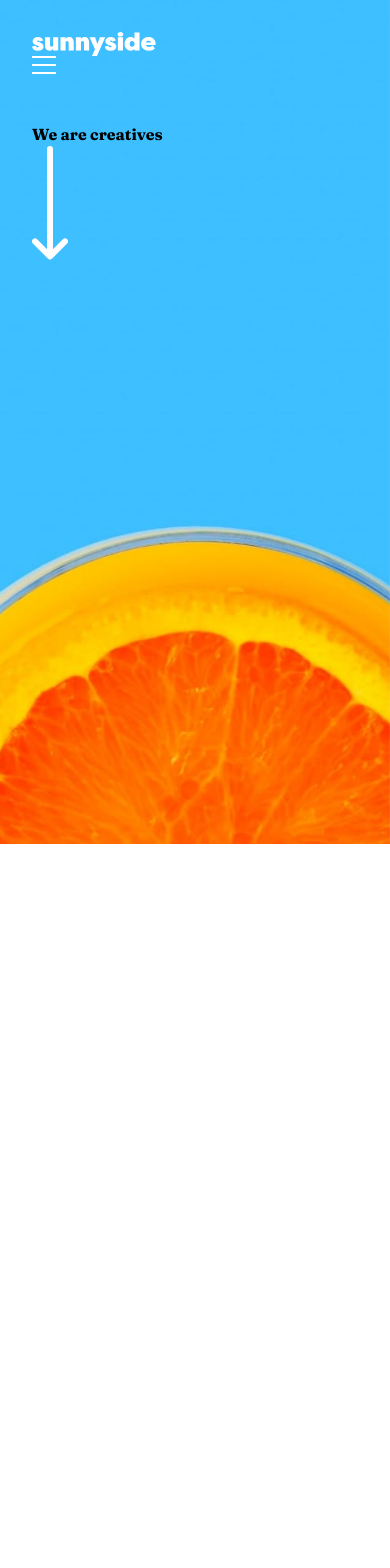
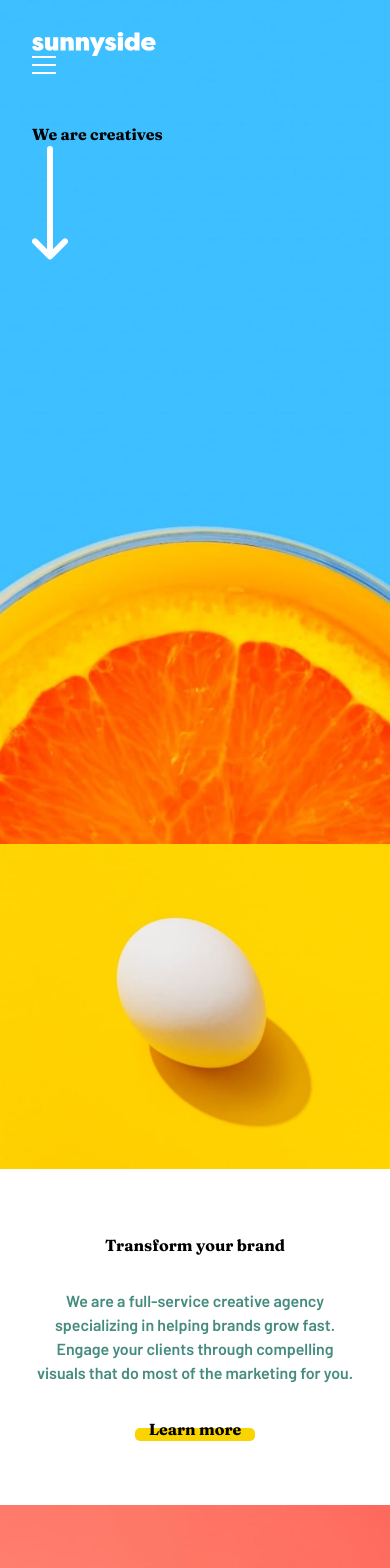
Before and after one commit to JacobJax/sunnyside, a React (Vite) app: page / in a window 390 px wide. Shown: the top 1568 px of the page. Before the commit the page ends 844 px from the top, so only its background shows below. Built offline with nearby package versions, Linux system fonts and the light colour scheme.

Commit message:
build about section

```diff
--- a/src/App.jsx
+++ b/src/App.jsx
@@ -1,6 +1,7 @@
 import './App.css'
 import Navbar from './components/Navbar'
 import Header from './components/Header'
+import About from './components/About'
 
 function App() {
 
@@ -10,6 +11,7 @@
         <Navbar />
         <Header />
       </section>
+      <About />
     </>
   )
 }
--- /dev/null
+++ b/src/components/About.css
@@ -0,0 +1,52 @@
+#about h1, .btn {
+   font-family: 'Fraunces', serif;
+   margin: 2rem 0;
+}
+#about img {
+   height: 100%;
+   width: 100%;
+   object-fit: cover;
+   object-position: center;
+}
+#about p{
+   font-family: 'Barlow', sans-serif;
+   color: var(--dark-moderate-cyan);
+}
+.about-text {
+   padding: 2rem;
+   text-align: center;
+}
+.btn-underline {
+   position: relative;
+}
+.btn-underline::after{
+   position: absolute;
+   bottom: -2px;
+   left: -14px;
+   right: -14px;
+   height: .8rem;
+   content: '';
+   z-index: -1;
+   max-width: 14rem;
+   border-radius: 5px;
+}
+#tr-btn::after{
+   background-color: var(--yellow);
+}
+#st-btn::after{
+   background-color: var(--soft-red);
+}
+
+
+@media (min-width: 768px) {
+   .about-text {
+      text-align: left;
+      display: flex;
+      flex-direction: column;
+      justify-content: center;
+      padding: 2rem 4rem;
+   }
+   .about-detail div {
+      width: 50%;
+   }
+}
--- /dev/null
+++ b/src/components/About.jsx
@@ -0,0 +1,34 @@
+import './About.css'
+import TransformImg from '../assets/images/desktop/image-transform.jpg'
+import StandoutImg from '../assets/images/desktop/image-stand-out.jpg'
+
+export default function About() {
+   return (
+      <section id="about">
+         <div className="about-detail md:flex md:flex-row-reverse">
+            <div className="about-illiustration">
+               <img src={TransformImg} alt="Transformation illustration" />
+            </div>
+            <div className="about-text">
+               <h1 className='text-3xl'>Transform your brand</h1>
+               <p className='text-lg'> We are a full-service creative agency specializing in helping brands grow fast.</p> <p> Engage your clients through compelling visuals that do most of the marketing for you.</p>
+               <div className="btn">
+                  <a id='tr-btn' className='text-xl btn-underline' href="#">Learn more</a>
+               </div>
+            </div>
+         </div>
+         <div className="about-detail md:flex">
+            <div className="about-illiustration">
+               <img src={StandoutImg} alt="Transformation illustration" />
+            </div>
+            <div className="about-text">
+               <h1 className='text-3xl'>Stand out to the right audience</h1>
+               <p className='text-lg'> Using a collaborative formula of designers, researchers, photographers, videographers, and copywriters, we’ll build and extend your brand in digital places. </p>
+               <div className="btn">
+                  <a id='st-btn' className='text-xl btn-underline' href="#">Learn more</a>
+               </div>
+            </div>
+         </div>
+      </section>
+   )
+}
```
